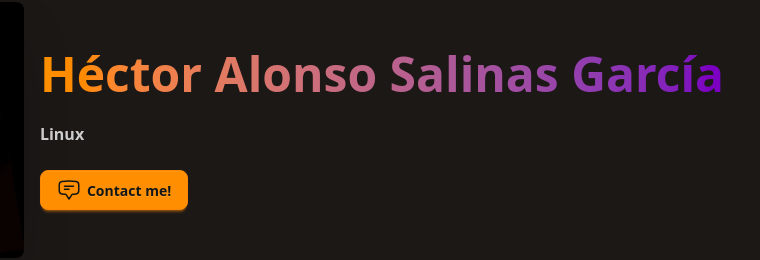
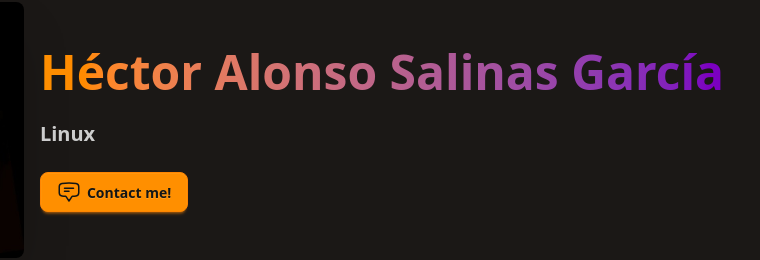
Before and after one commit to z7ealth/z7ealth_website, a plain HTML site: page docs/index.html in a window 1280 px wide. Shown: the part 110-370 px from the top of the page, 394-1154 px from the left. Drawn offline with nearby package versions, Linux system fonts and the light colour scheme.

Commit message:
Changed skills font size

```diff
--- a/docs/index.html
+++ b/docs/index.html
@@ -44,7 +44,7 @@
       <img src="/images/hs.jpg" class="w-64 rounded-lg shadow-2xl">
       <div>
         <h1 id="typed" class="text-transparent bg-clip-text bg-gradient-to-r from-[var(--color-primary)] to-[var(--color-secondary)]  text-3xl lg:text-5xl font-bold"></h1>
-        <p id="typed-skills" class="py-6 font-semibold text-base-content">
+        <p id="typed-skills" class="py-6 font-semibold text-base-content text-xl">
         </p>
         <button class="btn btn-primary">
           <svg xmlns="http://www.w3.org/2000/svg" fill="none" viewBox="0 0 24 24" stroke-width="1.5" stroke="currentColor" class="size-6">
```
Also changed, not shown: docs/css/site.css, 1 other file.
